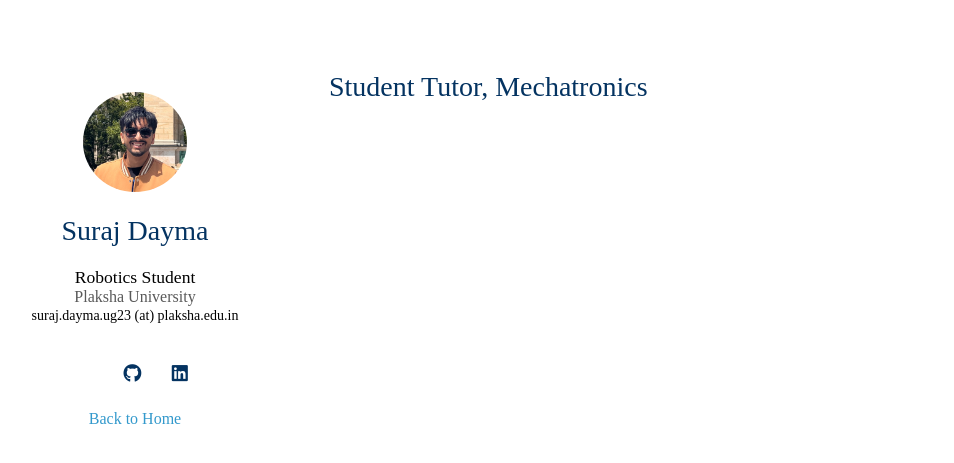
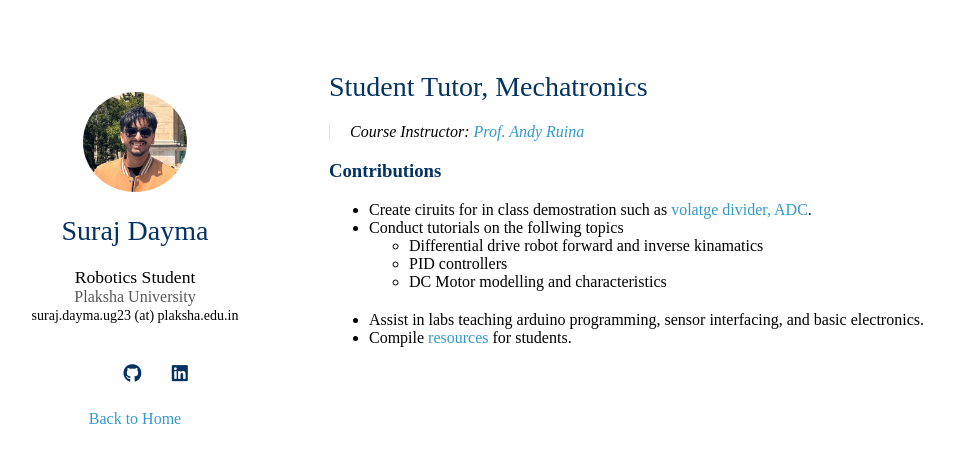
Before and after one commit to suraj1102/suraj1102.github.io, a Jekyll site: the page built from _experience/mechatronics-ta.md, in a window 1280 px wide. Shown: the top 463 px of the page, without its empty margins (141-1095 px from the left). Built offline with Jekyll 4.4.1, drawn with Linux system fonts in a browser that asks for light colours; a style sheet for code colours, icons or effects is not loaded.

Commit message:
Add TAship content

```diff
--- a/_experience/mechatronics-ta.md
+++ b/_experience/mechatronics-ta.md
@@ -2,3 +2,14 @@
 title: "Student Tutor, Mechatronics"
 layout: project
 ---
+
+> Course Instructor: [Prof. Andy Ruina](http://ruina.tam.cornell.edu)
+
+### Contributions
+- Create ciruits for in class demostration such as [volatge divider, ADC](https://docs.google.com/document/d/1HS3HQWhaTBTiS9WWNqXCqxTQGKkzk-gn5g8lw8TOdFs/edit?usp=sharing).
+- Conduct tutorials on the follwing topics
+    - Differential drive robot forward and inverse kinamatics
+    - PID controllers
+    - DC Motor modelling and characteristics
+- Assist in labs teaching arduino programming, sensor interfacing, and basic electronics.
+- Compile [resources](https://docs.google.com/document/d/1pJ71L58T3fsv7zJUqrsCOIks-jut4yUXp27PQJkAFDA/edit?usp=sharing) for students.
```
Also changed, not shown: _includes/experience.md (+2 -0 lines).
